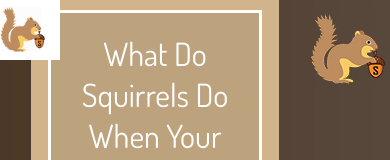
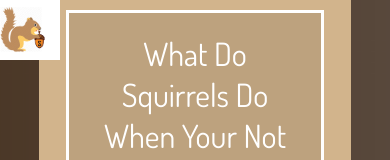
Before and after one commit to tuspeechgirl/PO4, a plain HTML site: page secret.html in a window 390 px wide. Shown: the top 160 px of the page. Drawn offline with nearby package versions, Linux system fonts and the light colour scheme.

Commit message:
final additions of tweeking media queries

```diff
--- a/secret.html
+++ b/secret.html
@@ -98,7 +98,7 @@
 		</div>
 	</div>
 
-<img src="images/cursor.png">
+
 
 
 	<div class="wanker" data-wanker>
```
